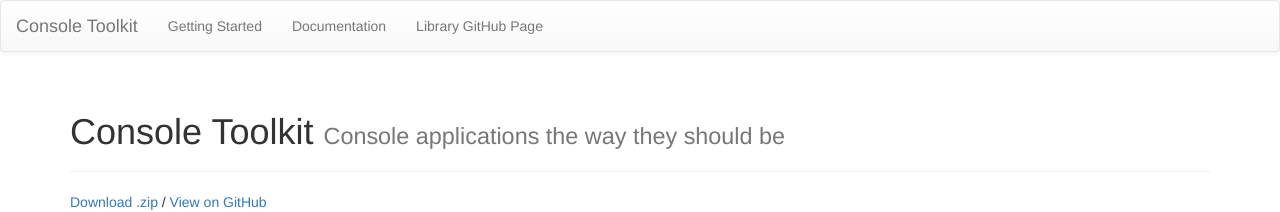
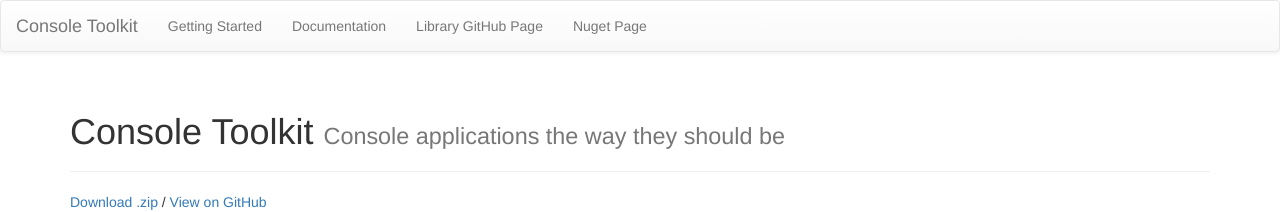
Before and after one commit to jamie-davis/ConsoleTools, a Jekyll site: the page built from index.md, in a window 1280 px wide. Shown: the top 212 px of the page. Built offline with Jekyll 4.4.1, drawn with Linux system fonts in a browser that asks for light colours; nearby versions of some CDN libraries; library files that are not in the unit come from our copies.

Commit message:
Added link to the nuget site to the documentation header.

```diff
--- a/_config.yml
+++ b/_config.yml
@@ -125,3 +125,4 @@
 
 #Additional modification config
 GITHUB_PATH : https://github.com/jamie-davis/ConsoleTools
+NUGET_PATH : https://www.nuget.org/packages/ConsoleToolkit
--- a/_includes/JB/setup
+++ b/_includes/JB/setup
@@ -14,6 +14,7 @@
     {% endif %}
 
     {% assign GITHUB_PATH = site.GITHUB_PATH %}
+    {% assign NUGET_PATH = site.NUGET_PATH %}
 
     {% if site.JB.ASSET_PATH %}
       {% assign ASSET_PATH = site.JB.ASSET_PATH %}
--- a/_includes/themes/bootstrap-3/default.html
+++ b/_includes/themes/bootstrap-3/default.html
@@ -65,6 +65,9 @@
               <li>
                   <a href="{{ GITHUB_PATH }}">Library GitHub Page</a>
               </li>
+              <li>
+                  <a href="{{ NUGET_PATH }}">Nuget Page</a>
+              </li>
           </ul>
         </div><!-- /.navbar-collapse -->
       </nav>
```
